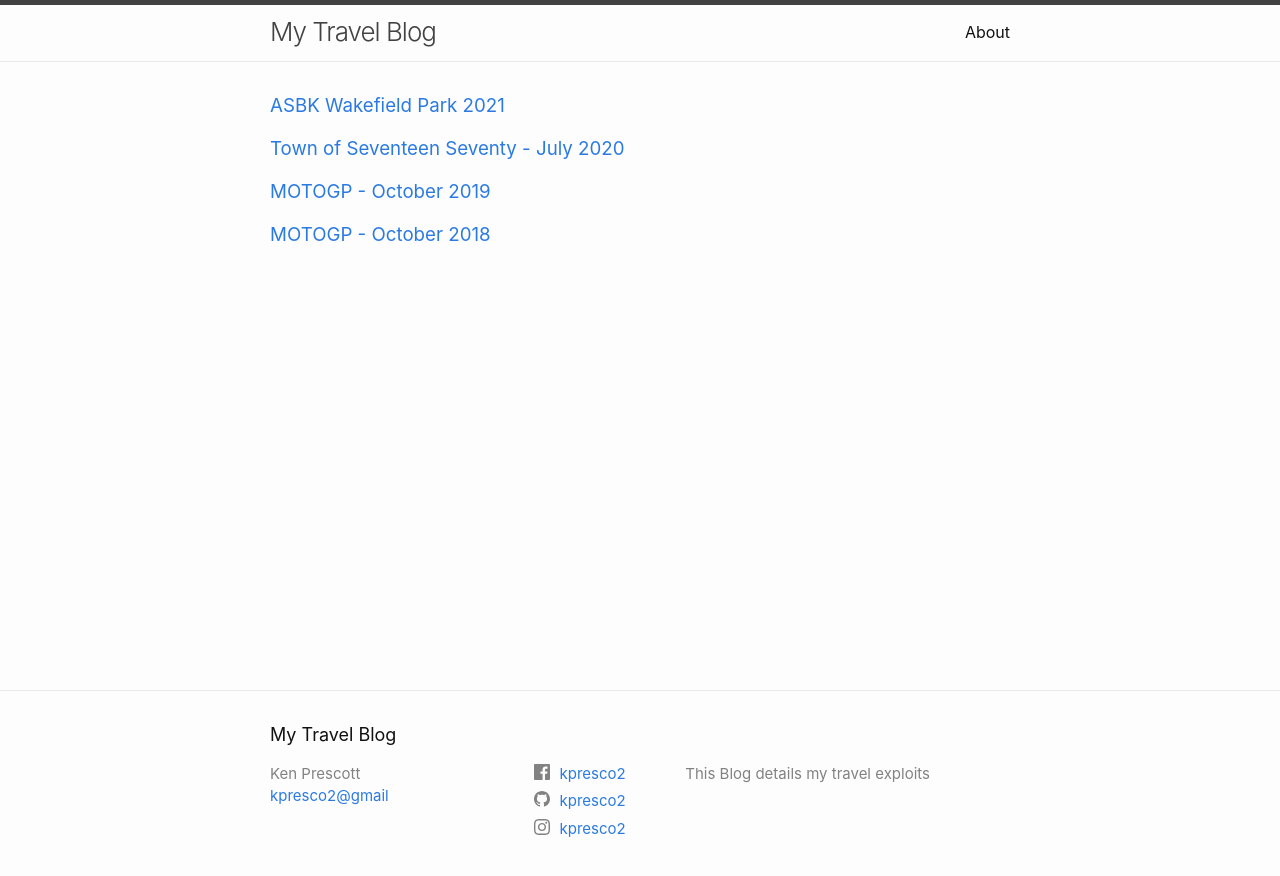
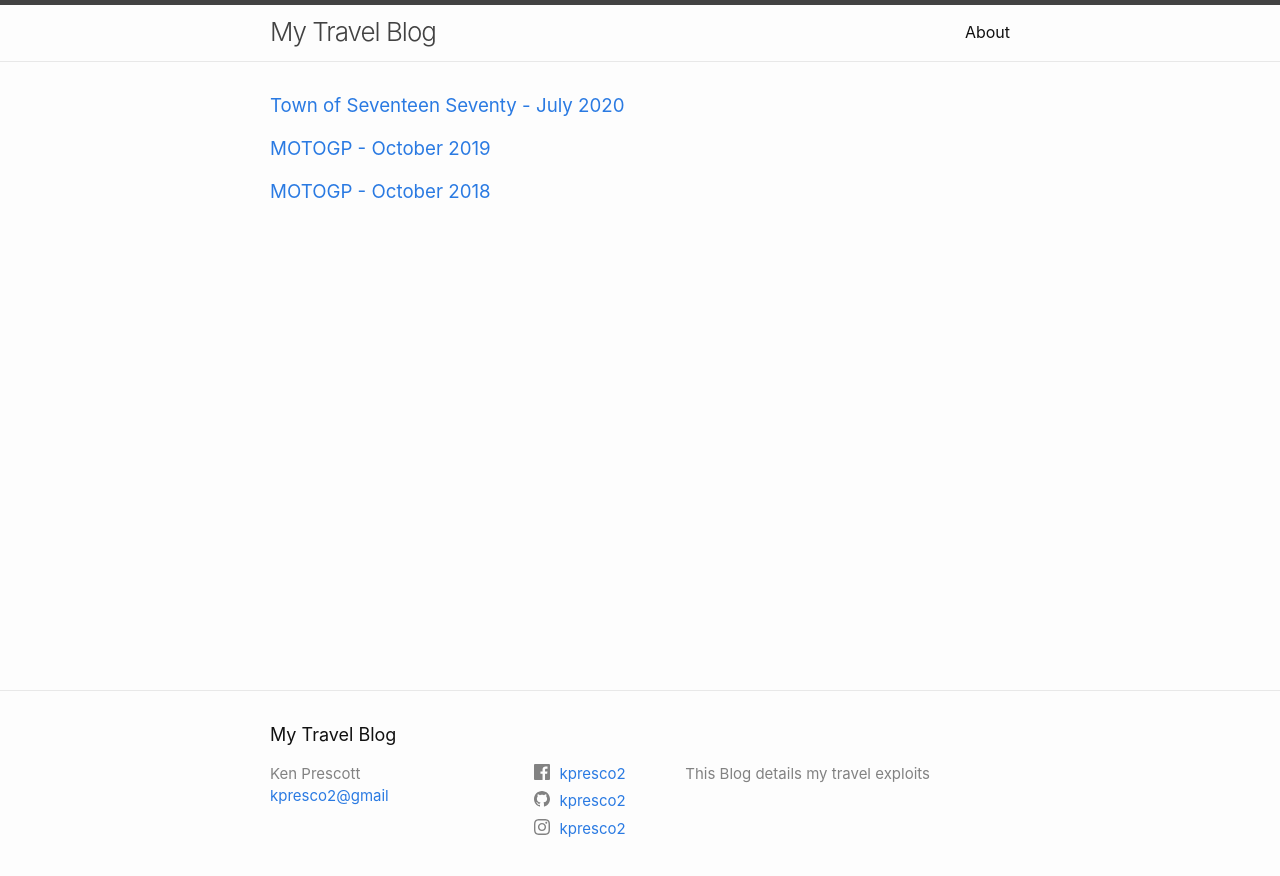
Before and after one commit to kpresco2/Travel-Blog, a Jekyll site: the page built from index.markdown, in a window 1280 px wide. Shown: the top 876 px of the page. Built offline with Jekyll 4.4.1, drawn with Linux system fonts in a browser that asks for light colours.

Commit message:
Update trip_list.yaml

```diff
--- a/_data/trip_list.yaml
+++ b/_data/trip_list.yaml
@@ -1,5 +1,4 @@
-- name: ASBK Wakefield Park 2021
-  link: /ASBK-Wakefield-Park-2021/
+
 - name: Town of Seventeen Seventy - July 2020
   link: /1770-2020/
 - name: MOTOGP - October 2019
```
